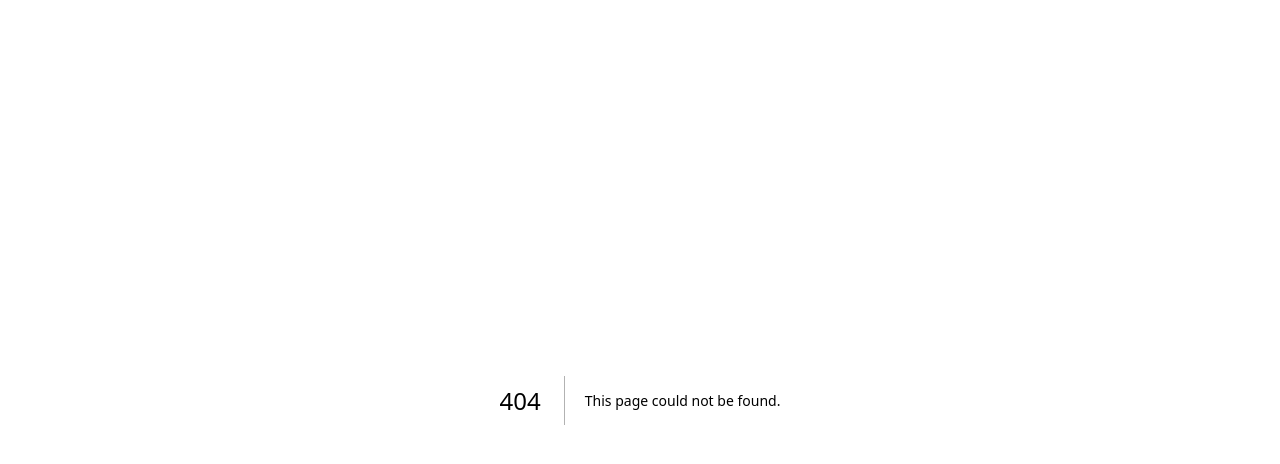
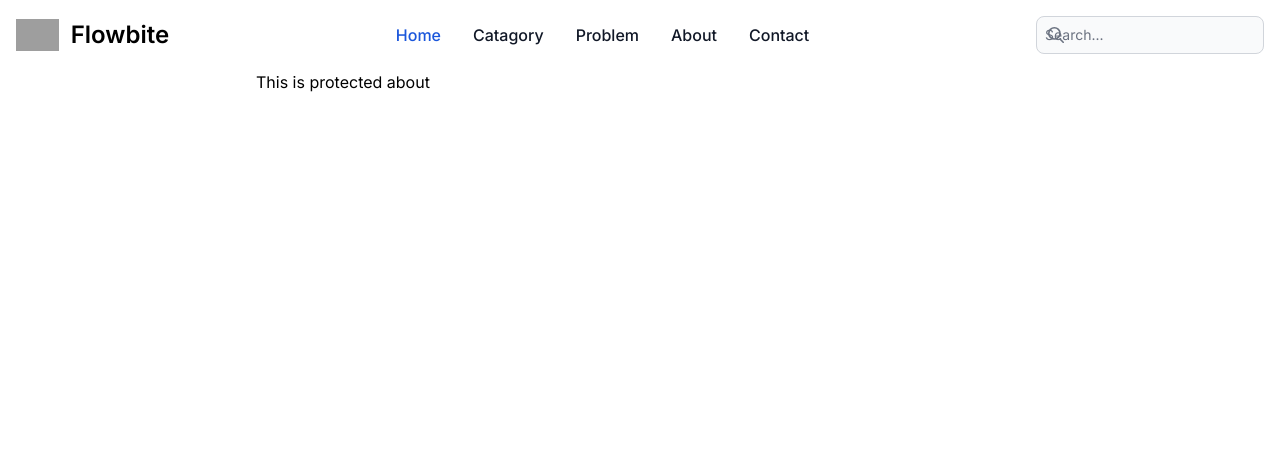
Before and after one commit to raktimproloy/codeupdator, a Next.js app: page /about in a window 1280 px wide. Before the commit this address had no page. Shown: the top 464 px of the page. Built offline with nearby package versions, Linux system fonts and the light colour scheme; grey boxes are pictures that could not be loaded.

Commit message:
added navbar

```diff
--- /dev/null
+++ b/src/app/about/page.tsx
@@ -0,0 +1,17 @@
+import React from 'react'
+import { isAuthenticated } from '@/utils/Auth'
+import { redirect } from 'next/navigation';
+
+function page() {
+    const isAuth = isAuthenticated;
+
+
+    if(!isAuth) {
+        redirect("/");
+    }
+  return (
+    <div>This is protected about</div>
+  )
+}
+
+export default page
--- a/src/app/layout.tsx
+++ b/src/app/layout.tsx
@@ -1,5 +1,6 @@
 import type { Metadata } from 'next'
 import { Inter } from 'next/font/google'
+import Navbar from "@/components/shared/Navbar"
 import './globals.css'
 
 const inter = Inter({ subsets: ['latin'] })
@@ -16,7 +17,16 @@ export default function RootLayout({
 }) {
   return (
     <html lang="en">
-      <body className={inter.className}>{children}</body>
+      <head>
+      <link href="https://cdnjs.cloudflare.com/ajax/libs/flowbite/2.1.1/flowbite.min.css"  rel="stylesheet" />
+      </head>
+      <body className={inter.className} suppressHydrationWarning={true}>
+        <Navbar/>
+        <div className='w-[90%] mx-auto md:w-[60%]'>
+          {children}
+        </div>
+        <script async src="https://cdnjs.cloudflare.com/ajax/libs/flowbite/2.1.1/flowbite.min.js"></script>
+      </body>
     </html>
   )
 }
--- /dev/null
+++ b/src/components/pages/Home/index.tsx
@@ -0,0 +1,9 @@
+import React from 'react'
+
+function index() {
+  return (
+    <div>index</div>
+  )
+}
+
+export default index
--- /dev/null
+++ b/src/components/shared/Navbar/index.tsx
@@ -0,0 +1,71 @@
+import React from 'react'
+
+function index() {
+  return (
+    <>
+        <nav className="bg-white border-gray-200 dark:bg-gray-900">
+            <div className="max-w-screen-xl flex flex-wrap items-center justify-between mx-auto p-4">
+            {/* Logo Component */}
+                <a href="https://flowbite.com/" className="flex items-center space-x-3 rtl:space-x-reverse">
+                    <img src="https://flowbite.com/docs/images/logo.svg" className="h-8" alt="Flowbite Logo" />
+                    <span className="self-center text-2xl font-semibold whitespace-nowrap dark:text-white">Flowbite</span>
+                </a>
+            {/* Search Component */}
+                <div className="flex md:order-2">
+                    <button type="button" data-collapse-toggle="navbar-search" aria-controls="navbar-search" aria-expanded="false" className="md:hidden text-gray-500 dark:text-gray-400 hover:bg-gray-100 dark:hover:bg-gray-700 focus:outline-none focus:ring-4 focus:ring-gray-200 dark:focus:ring-gray-700 rounded-lg text-sm p-2.5 me-1">
+                    <svg className="w-5 h-5" aria-hidden="true" xmlns="http://www.w3.org/2000/svg" fill="none" viewBox="0 0 20 20">
+                        <path stroke="currentColor" strokeLinecap="round" strokeLinejoin="round" strokeWidth="2" d="m19 19-4-4m0-7A7 7 0 1 1 1 8a7 7 0 0 1 14 0Z"/>
+                    </svg>
+                    <span className="sr-only">Search</span>
+                    </button>
+                    <div className="relative hidden md:block">
+                    <div className="absolute inset-y-0 start-0 flex items-center ps-3 pointer-events-none">
+                        <svg className="w-4 h-4 text-gray-500 dark:text-gray-400" aria-hidden="true" xmlns="http://www.w3.org/2000/svg" fill="none" viewBox="0 0 20 20">
+                        <path stroke="currentColor" strokeLinecap="round" strokeLinejoin="round" strokeWidth="2" d="m19 19-4-4m0-7A7 7 0 1 1 1 8a7 7 0 0 1 14 0Z"/>
+                        </svg>
+                        <span className="sr-only">Search icon</span>
+                    </div>
+                    <input type="text" id="search-navbar" className="block w-full p-2 ps-10 text-sm text-gray-900 border border-gray-300 rounded-lg bg-gray-50 focus:ring-blue-500 focus:border-blue-500 dark:bg-gray-700 dark:border-gray-600 dark:placeholder-gray-400 dark:text-white dark:focus:ring-blue-500 dark:focus:border-blue-500" placeholder="Search..."/>
+                    </div>
+                    <button data-collapse-toggle="navbar-search" type="button" className="inline-flex items-center p-2 w-10 h-10 justify-center text-sm text-gray-500 rounded-lg md:hidden hover:bg-gray-100 focus:outline-none focus:ring-2 focus:ring-gray-200 dark:text-gray-400 dark:hover:bg-gray-700 dark:focus:ring-gray-600" aria-controls="navbar-search" aria-expanded="false">
+                        <span className="sr-only">Open main menu</span>
+                        <svg className="w-5 h-5" aria-hidden="true" xmlns="http://www.w3.org/2000/svg" fill="none" viewBox="0 0 17 14">
+                            <path stroke="currentColor" strokeLinecap="round" strokeLinejoin="round" strokeWidth="2" d="M1 1h15M1 7h15M1 13h15"/>
+                        </svg>
+                    </button>
+                </div>
+            {/* Menu Component */}
+                <div className="items-center justify-between hidden w-full md:flex md:w-auto md:order-1" id="navbar-search">
+                <div className="relative mt-3 md:hidden">
+                    <div className="absolute inset-y-0 start-0 flex items-center ps-3 pointer-events-none">
+                    <svg className="w-4 h-4 text-gray-500 dark:text-gray-400" aria-hidden="true" xmlns="http://www.w3.org/2000/svg" fill="none" viewBox="0 0 20 20">
+                        <path stroke="currentColor" strokeLinecap="round" strokeLinejoin="round" strokeWidth="2" d="m19 19-4-4m0-7A7 7 0 1 1 1 8a7 7 0 0 1 14 0Z"/>
+                    </svg>
+                    </div>
+                    <input type="text" id="search-navbar" className="block w-full p-2 ps-10 text-sm text-gray-900 border border-gray-300 rounded-lg bg-gray-50 focus:ring-blue-500 focus:border-blue-500 dark:bg-gray-700 dark:border-gray-600 dark:placeholder-gray-400 dark:text-white dark:focus:ring-blue-500 dark:focus:border-blue-500" placeholder="Search..."/>
+                </div>
+                <ul className="flex flex-col p-4 md:p-0 mt-4 font-medium border border-gray-100 rounded-lg bg-gray-50 md:space-x-8 rtl:space-x-reverse md:flex-row md:mt-0 md:border-0 md:bg-white dark:bg-gray-800 md:dark:bg-gray-900 dark:border-gray-700">
+                    <li>
+                    <a href="#" className="block py-2 px-3 text-white bg-blue-700 rounded md:bg-transparent md:text-blue-700 md:p-0 md:dark:text-blue-500" aria-current="page">Home</a>
+                    </li>
+                    <li>
+                    <a href="#" className="block py-2 px-3 text-gray-900 rounded hover:bg-gray-100 md:hover:bg-transparent md:hover:text-blue-700 md:p-0 md:dark:hover:text-blue-500 dark:text-white dark:hover:bg-gray-700 dark:hover:text-white md:dark:hover:bg-transparent dark:border-gray-700">Catagory</a>
+                    </li>
+                    <li>
+                    <a href="#" className="block py-2 px-3 text-gray-900 rounded hover:bg-gray-100 md:hover:bg-transparent md:hover:text-blue-700 md:p-0 dark:text-white md:dark:hover:text-blue-500 dark:hover:bg-gray-700 dark:hover:text-white md:dark:hover:bg-transparent dark:border-gray-700">Problem</a>
+                    </li>
+                    <li>
+                    <a href="#" className="block py-2 px-3 text-gray-900 rounded hover:bg-gray-100 md:hover:bg-transparent md:hover:text-blue-700 md:p-0 dark:text-white md:dark:hover:text-blue-500 dark:hover:bg-gray-700 dark:hover:text-white md:dark:hover:bg-transparent dark:border-gray-700">About</a>
+                    </li>
+                    <li>
+                    <a href="#" className="block py-2 px-3 text-gray-900 rounded hover:bg-gray-100 md:hover:bg-transparent md:hover:text-blue-700 md:p-0 dark:text-white md:dark:hover:text-blue-500 dark:hover:bg-gray-700 dark:hover:text-white md:dark:hover:bg-transparent dark:border-gray-700">Contact</a>
+                    </li>
+                </ul>
+                </div>
+            </div>
+        </nav>
+    </>
+  )
+}
+
+export default index
--- /dev/null
+++ b/src/utils/Auth.ts
@@ -0,0 +1 @@
+export const isAuthenticated = true;
```
Also changed, not shown: src/app/page.tsx (+5 -1 lines).
